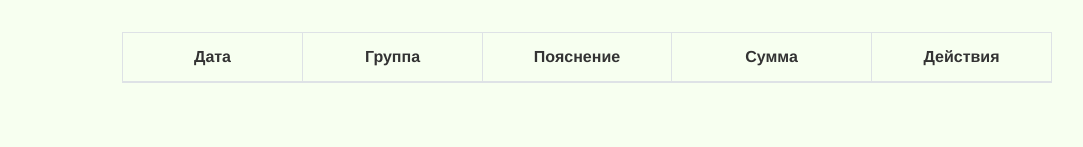
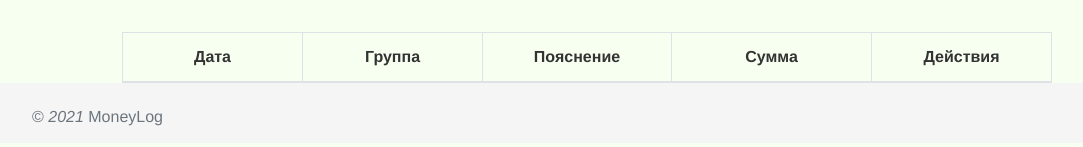
Before and after one commit to l27001/moneylog, a Flask app: page / in a window 1280 px wide. Shown: the part 755-902 px from the top of the page, without its empty margins (53-1136 px from the left). Before the commit the page ends 838 px from the top, so only its background shows below. Run offline with Flask 2, Linux system fonts and the light colour scheme; a user stored in the database is signed in; tables that the repository leaves empty hold one stand-in row (values such as "Sample post"); lists and menus that the app fills with data are empty; some libraries are stand-ins or nearby versions.

Commit message:
Добавлен footer

```diff
--- a/app/static/css/main.css
+++ b/app/static/css/main.css
@@ -1,8 +1,8 @@
 body {
-	/*font-family: 'Roboto';*/
 	font-family: "Helvetica Neue", Helvetica, Arial, sans-serif;
 	color: #333;
 	background-color: #f7fff0;
+  	margin-bottom: 60px; /* Margin bottom by footer height */
 }
 .navbar-brand {
 	color: gray;
@@ -15,3 +15,17 @@
 div.jcrop-holder div.preview-box {
 	visibility: hidden;
 }
+/* footer */
+html {
+  position: relative;
+  min-height: 100%;
+}
+.footer {
+  position: absolute;
+  bottom: 0;
+  width: 100%;
+  height: 60px;
+  line-height: 60px;
+  background-color: #f5f5f5;
+}
+/* end footer */
--- a/app/templates/base.html
+++ b/app/templates/base.html
@@ -50,9 +50,12 @@
 	<div class="container col-lg-9">
 	{% block content %}{% endblock %}
 	</div>
-
-	{% block extramodals %}
-	{% endblock %}
+	<footer class="footer pt-1">
+      <div class="container">
+        <span class="text-muted">© <i id="cur_year">2077</i> MoneyLog</span>
+      </div>
+    </footer>
+	{% block extramodals %}{% endblock %}
 	<script src="/static/js/jquery-3.6.0.min.js"></script>
 	<script src="https://cdnjs.cloudflare.com/ajax/libs/popper.js/1.14.3/umd/popper.min.js" integrity="sha384-ZMP7rVo3mIykV+2+9J3UJ46jBk0WLaUAdn689aCwoqbBJiSnjAK/l8WvCWPIPm49" crossorigin="anonymous"></script>
 	<script src="https://stackpath.bootstrapcdn.com/bootstrap/4.1.3/js/bootstrap.min.js" integrity="sha384-ChfqqxuZUCnJSK3+MXmPNIyE6ZbWh2IMqE241rYiqJxyMiZ6OW/JmZQ5stwEULTy" crossorigin="anonymous"></script>
@@ -81,6 +84,9 @@
 			}
 		}
 	</script>
+	<script>
+		$('#cur_year')[0].innerHTML = new Date().getFullYear();
+	</script>
 	{% block extrajs %}{% endblock %}
 </body>
 </html>
```
